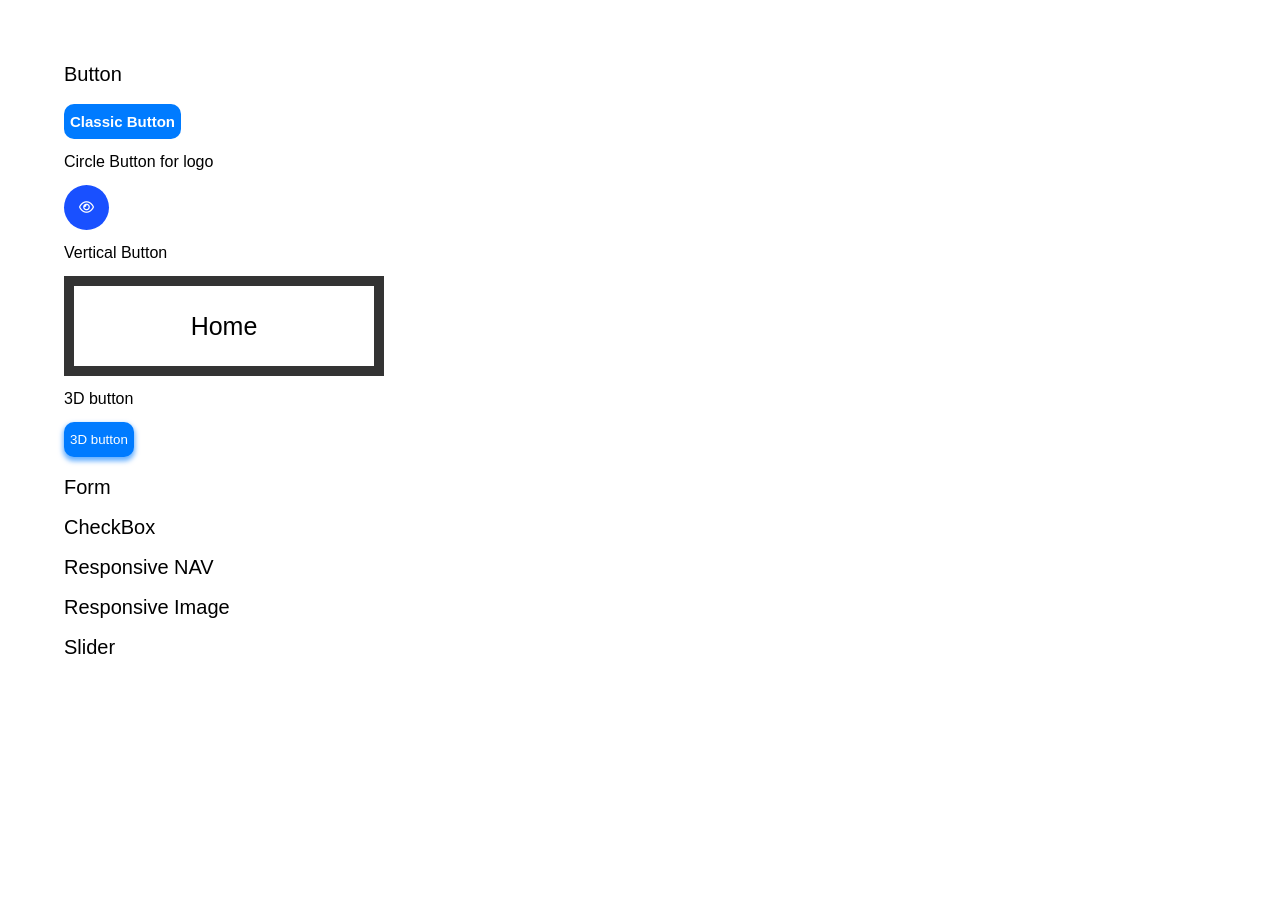
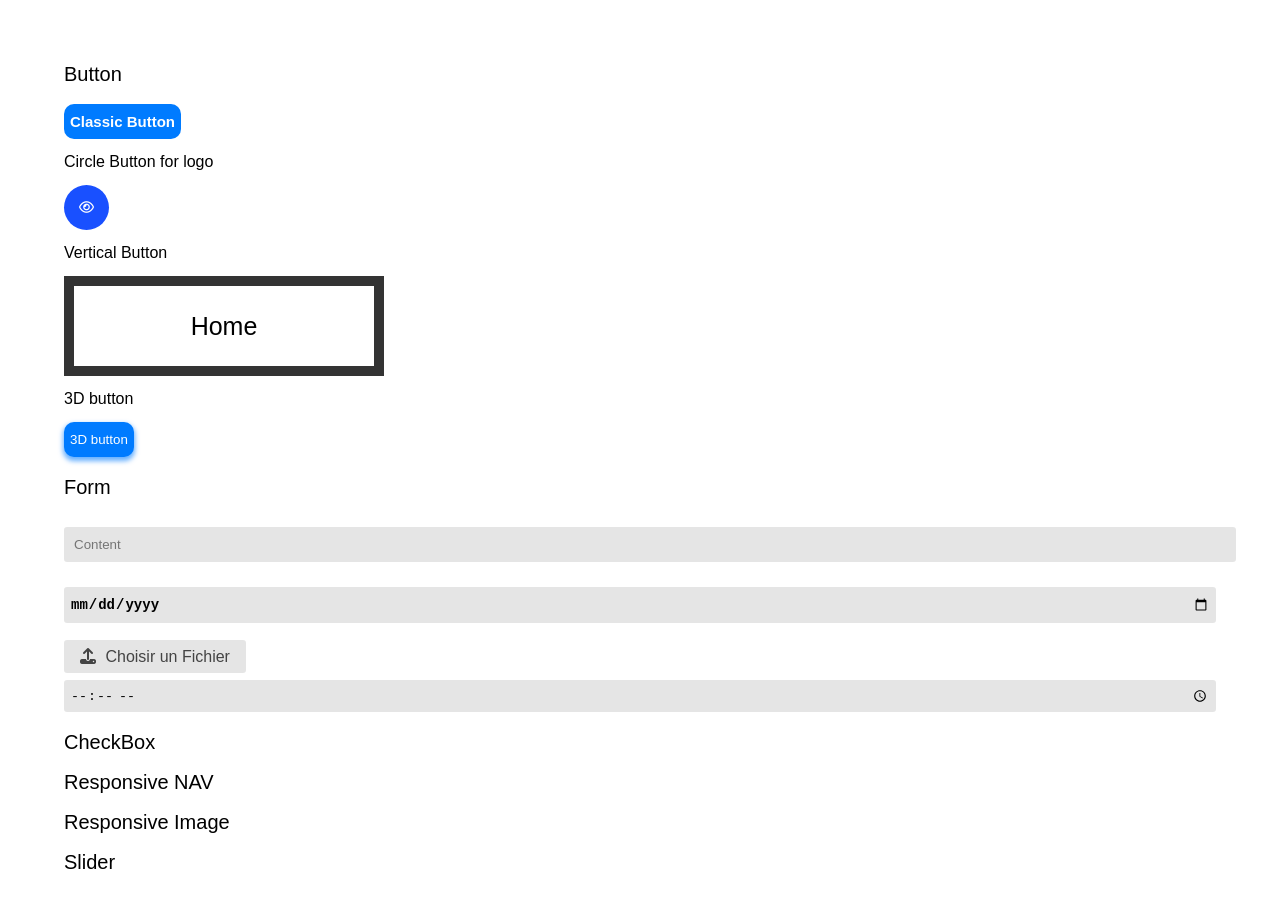
Before and after one commit to Pixwok/CSSLib, a plain HTML site: page index.html in a window 1280 px wide. Before the commit the page ends 800 px from the top, so only its background shows below. Drawn offline with Linux system fonts and the light colour scheme.

Commit message:
ADD FORM

```diff
--- a/css/style.css
+++ b/css/style.css
@@ -52,3 +52,64 @@
     cursor: pointer;
     transform: scale(1.1);
 }
+
+/*----FORM----*/
+/*TEXT-FORM*/
+.txt-form {
+    background-color:rgba(0, 0, 0, 0.1);
+    border: none;
+    border-radius: 3px;
+    padding: 10px;
+    width: 100%;
+    margin: 10px 0 15px 0;
+    transition: 0.3s;
+    outline: none;
+}
+.txt-form:focus {
+    box-shadow: 0px 2px 5px 1px rgba(0, 123, 255, 0.6);
+}
+.txt-form:focus::placeholder {
+    opacity: 0;
+}
+/*DATE-FORM*/
+.date-form {
+    border: none;
+    outline: none;
+    border-radius: 3px;
+    background-color: rgba(0, 0, 0, 0.1);
+    padding: 6px;
+    font-size: 14px;
+    font-weight: 600;
+    line-height: 1.6em;
+    margin: 10px 0 15px 0;
+}
+/*FORM FILE*/
+.file-label {
+    position: relative;
+    cursor: pointer;
+    margin: 10px 0 15px 0;
+
+}
+.file-form {
+    position: absolute;
+    opacity: 0;
+    outline: 0;
+}
+.file-cnt {
+    background-color: rgba(0, 0, 0, 0.1);
+    color: #444444;
+    font-size: 16px;
+    padding: 0.5em 1em 0.5em 1em;
+    border-radius: 3px;
+}
+.file-icon {
+    margin-right: 5px;
+}
+/*TIME FORM*/
+.time-form {
+    border: none;
+    outline: none;
+    background-color: rgba(0, 0, 0, 0.1);
+    border-radius: 3px;
+    padding: 6px;
+}
--- a/index.html
+++ b/index.html
@@ -22,6 +22,10 @@
     h3 {
         margin: 15px 0 15px 0;
     }
+    form {
+        display: flex;
+        flex-direction: column;
+    }
 </style>
 <body>
     <h2>Button</h2>
@@ -36,7 +40,24 @@
         <h3>3D button</h3>
         <button class="button-3D">3D button</button>
     <h2>Form</h2>
+        <form action="">
+            <input type="text" name="" class="txt-form" placeholder="Content">
+            <input type="date" name="" class="date-form">
+            <label class="file-label">
+                <input type="file" name="" class="file-form">
+                <span class="file-cnt">
+                    <span class="file-icon">
+                      <i class="fas fa-upload"></i>
+                    </span>
+                    <span class="file-label">
+                      Choisir un Fichier
+                    </span>
+                  </span>
+            </label>
 
+            <input type="time" name="" class="time-form">
+
+        </form>
     <h2>CheckBox</h2>
 
     <h2>Responsive NAV</h2>
```
